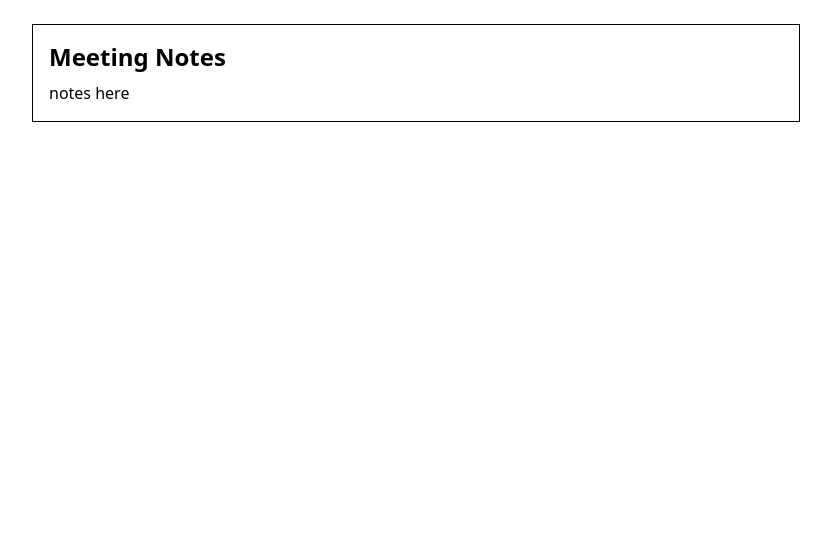
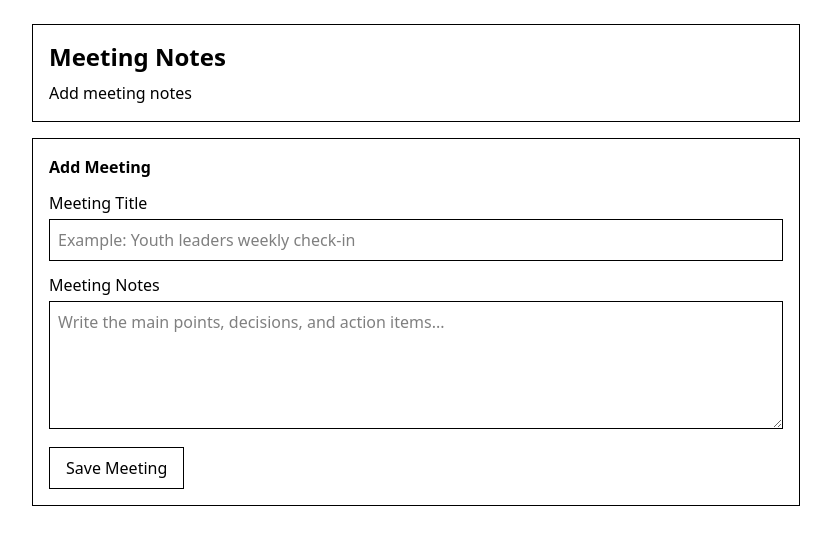
Before and after one commit to mwala-joel/meeting-notes-app, an Angular app: page / in a window 1280 px wide. Shown: the top 544 px of the page, without its empty margins (224-1055 px from the left). Built offline with nearby package versions, Linux system fonts and the light colour scheme.

Commit message:
add meeting note form

```diff
--- a/src/app/pages/meeting-notes/meeting-notes.html
+++ b/src/app/pages/meeting-notes/meeting-notes.html
@@ -1,7 +1,36 @@
 <section class="max-w-3xl mx-auto">
-  <div class="border p-4">
+  <div class="border p-4 mb-4">
     <h1 class="text-2xl font-bold mb-2">Meeting Notes</h1>
 
-    <p>notes here</p>
+    <p>Add meeting notes</p>
   </div>
+
+  <form class="border p-4" (ngSubmit)="addMeetingNote()">
+    <h2 class="font-bold mb-3">Add Meeting</h2>
+
+    <div class="mb-3">
+      <label class="block mb-1"> Meeting Title </label>
+
+      <input
+        class="border w-full p-2"
+        type="text"
+        name="title"
+        placeholder="Example: Youth leaders weekly check-in"
+        [(ngModel)]="title"
+      />
+    </div>
+
+    <div class="mb-3">
+      <label class="block mb-1"> Meeting Notes </label>
+
+      <textarea
+        class="border w-full p-2 min-h-32"
+        name="notes"
+        placeholder="Write the main points, decisions, and action items..."
+        [(ngModel)]="notes"
+      ></textarea>
+    </div>
+
+    <button class="border px-4 py-2" type="submit">Save Meeting</button>
+  </form>
 </section>
--- a/src/app/pages/meeting-notes/meeting-notes.ts
+++ b/src/app/pages/meeting-notes/meeting-notes.ts
@@ -1,8 +1,18 @@
 import { Component } from '@angular/core';
+import { FormsModule } from '@angular/forms';
 
 @Component({
   selector: 'app-meeting-notes',
   standalone: true,
+  imports: [FormsModule],
   templateUrl: './meeting-notes.html',
 })
-export class MeetingNotes {}
+export class MeetingNotes {
+  title = '';
+  notes = '';
+
+  addMeetingNote() {
+    console.log('Meeting title:', this.title);
+    console.log('Meeting notes:', this.notes);
+  }
+}
```
